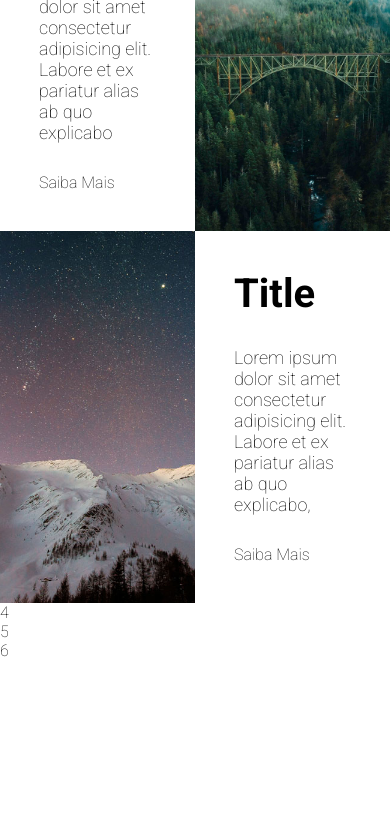
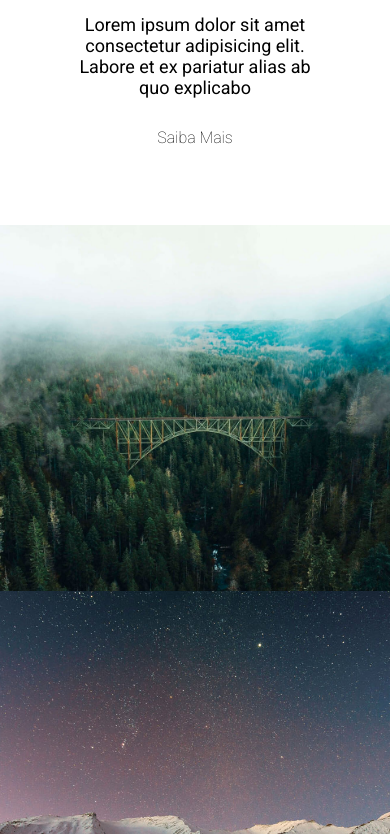
Before and after one commit to edilan-ribeiro/agencia-xyz-exercise, a plain HTML site: page index.html in a window 390 px wide. Shown: the part 722-1556 px from the top of the page. Before the commit the page ends 1382 px from the top, so only its background shows below. Drawn offline with Linux system fonts and the light colour scheme.

Commit message:
responsivo about criado

```diff
--- a/src/css/style.css
+++ b/src/css/style.css
@@ -116,6 +116,7 @@ body {
 }
 
 .about .item p {
+    font-weight: 400;
     font-size: 1.8rem;
     margin: 30px 0;
 }
@@ -145,7 +146,21 @@ body {
     background-size: cover;
 }
 
+@media (max-width: 425px) {
+    .about .item {
+        text-align: center;
+    }
 
+    .about .item .btn-know-more {
+
+        align-self: center;
+    }
+
+    .about {
+        grid-template-columns: 1fr;
+        grid-template-rows: repeat(4,1fr);
+    }
+}
 
 /* SERVICES */
 
```
